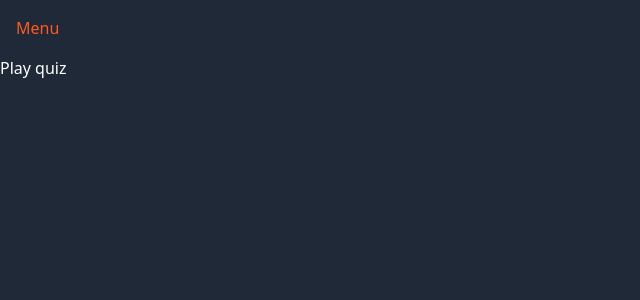
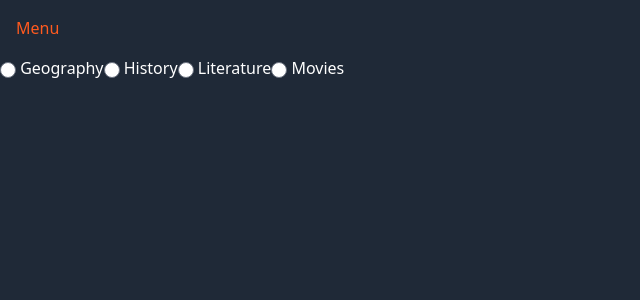
Before and after one commit to KrisztinaBrczan/Quiz_app, a React (Vite) app: page /play-quiz in a window 1280 px wide. Shown: the top 300 px of the page, without its empty margins (0-640 px from the left). Built offline with nearby package versions, Linux system fonts and the light colour scheme; no server answers.

Commit message:
update header and add category options

```diff
--- a/src/Components/Header.jsx
+++ b/src/Components/Header.jsx
@@ -5,7 +5,9 @@ export default function Header() {
   return (
     <>
       <Link onClick={(e) => navigate("/")}>
-        <div className="text-orange-500 flex items-center h-14 mx-4">Menu</div>
+        <div className="text-orange-500 hover:text-orange-600 flex items-center h-14 mx-4">
+          Menu
+        </div>
       </Link>
     </>
   );
--- a/src/routes/PlayQuiz.jsx
+++ b/src/routes/PlayQuiz.jsx
@@ -4,7 +4,22 @@ export default function PlayQuiz() {
   return (
     <>
       <Header />
-      <h1>Play quiz</h1>
+      <div className="choose-category">
+        <label>
+          <input type="radio" name="quiz-category" value="geography" />{" "}
+          Geography
+        </label>
+        <label>
+          <input type="radio" name="quiz-category" value="history" /> History
+        </label>
+        <label>
+          <input type="radio" name="quiz-category" value="literature" />{" "}
+          Literature
+        </label>
+        <label>
+          <input type="radio" name="quiz-category" value="movies" /> Movies
+        </label>
+      </div>
     </>
   );
 }
```
